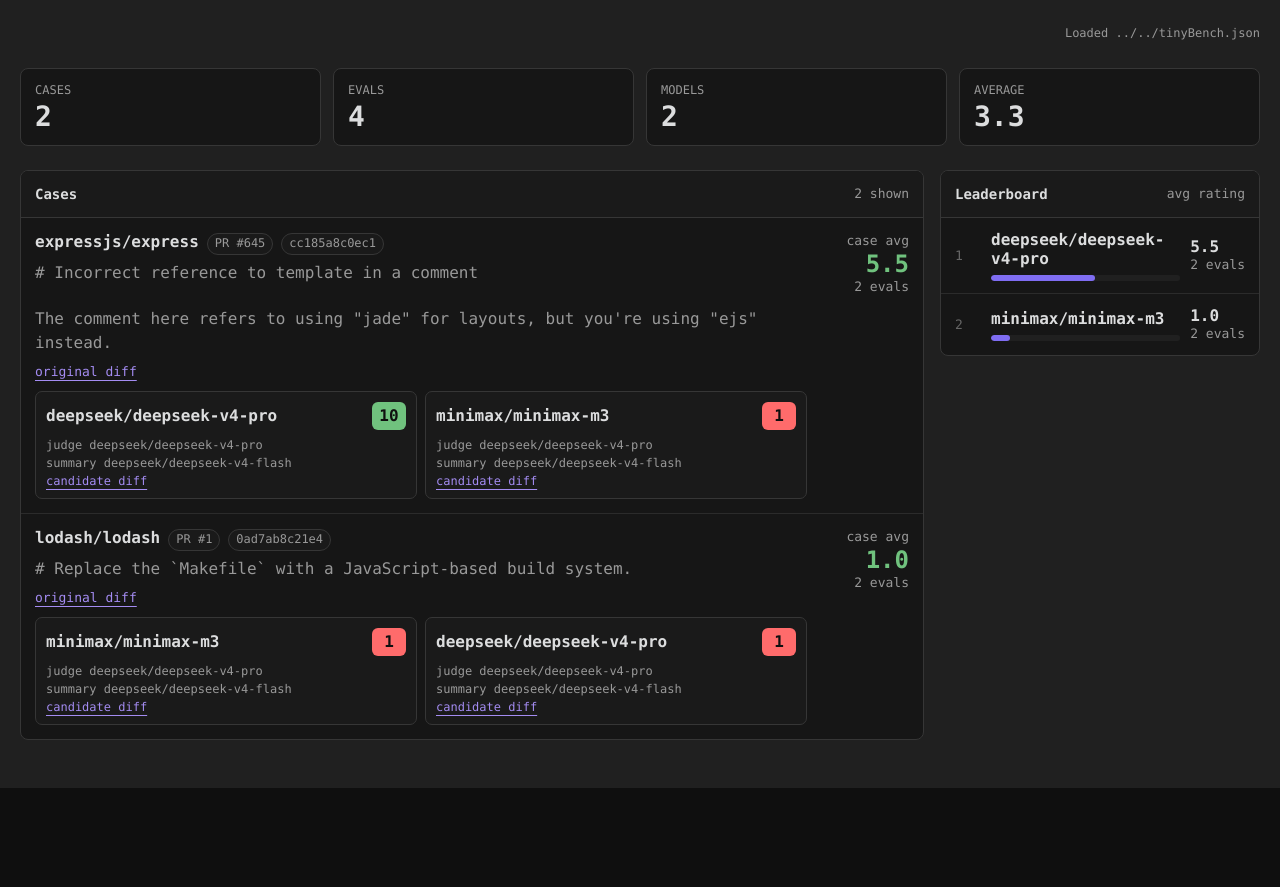
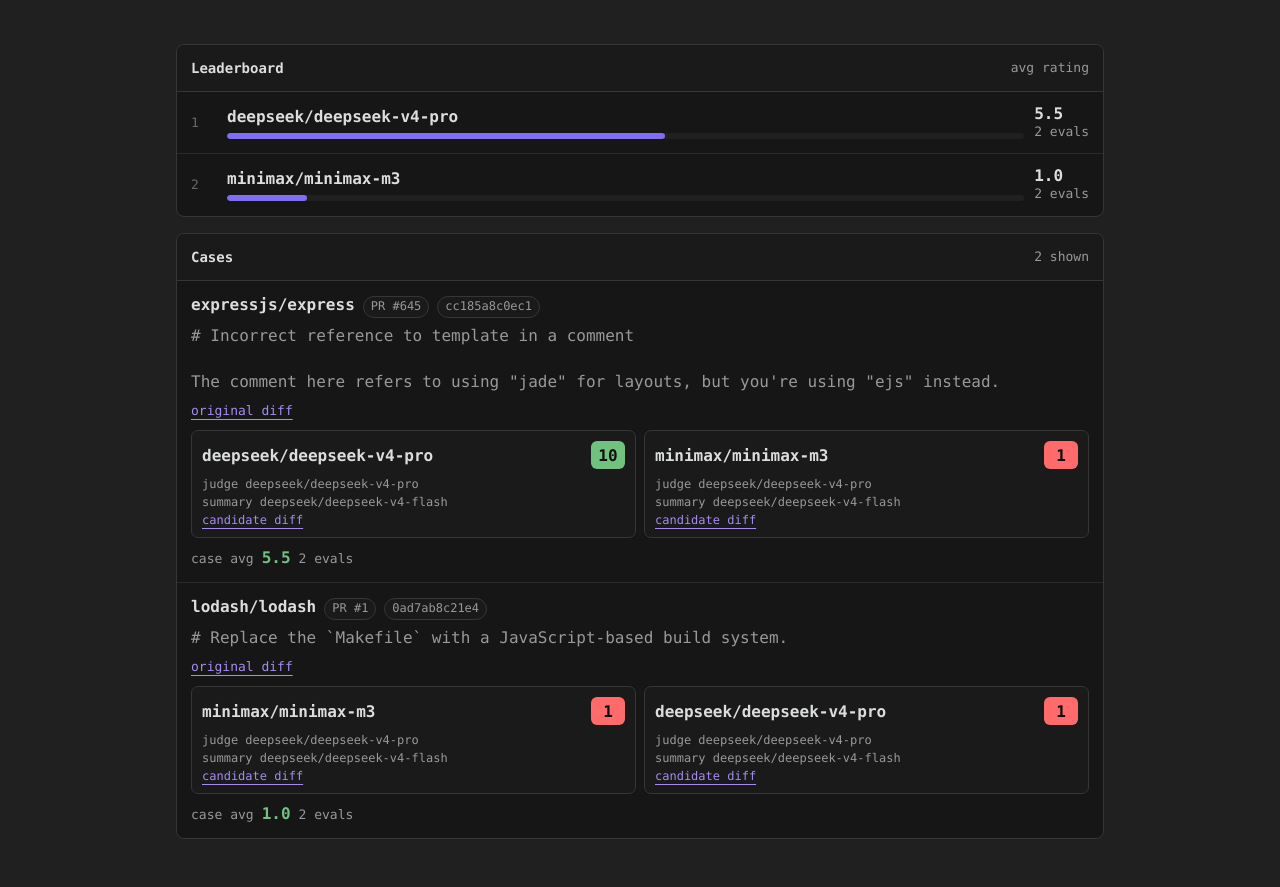
Before and after one commit to vivekascoder/tiny-eval, a website: page lp/tinybench/index.html in a window 1280 px wide. Shown: the part 71-958 px from the top of the page. Before the commit the page ends 859 px from the top, so only its background shows below. Drawn offline with Linux system fonts and the light colour scheme; a web font is replaced by a local one.

Commit message:
Refine TinyBench landing viewer

```diff
--- /dev/null
+++ b/lp/tinyBench.json
@@ -0,0 +1,48 @@
+[
+  {
+    "repo": "lodash/lodash",
+    "commit": "0ad7ab8c21e496f13d492e67800b057d73bdae45",
+    "pr": 1,
+    "prDocs": "# Replace the `Makefile` with a JavaScript-based build system.",
+    "prDiff": "evals/eval_run_2026-06-14T10-57-53-792Z/diffs/pr-1-0ad7ab8c21e4-original.diff",
+    "evals": [
+      {
+        "evalLLM": "minimax/minimax-m3",
+        "prSummaryLLM": "deepseek/deepseek-v4-flash",
+        "evalJudgeLLM": "deepseek/deepseek-v4-pro",
+        "rating": 1,
+        "evalLLMChangesDiff": "evals/eval_run_2026-06-14T10-57-53-792Z/diffs/pr-1-002-minimax_minimax-m3-candidate.diff"
+      },
+      {
+        "evalLLM": "deepseek/deepseek-v4-pro",
+        "prSummaryLLM": "deepseek/deepseek-v4-flash",
+        "evalJudgeLLM": "deepseek/deepseek-v4-pro",
+        "rating": 1,
+        "evalLLMChangesDiff": "evals/eval_run_2026-06-14T10-57-53-792Z/diffs/pr-1-001-deepseek_deepseek-v4-pro-candidate.diff"
+      }
+    ]
+  },
+  {
+    "repo": "expressjs/express",
+    "commit": "cc185a8c0ec18e9aa531e9d9395d5e349b07485e",
+    "pr": 645,
+    "prDocs": "# Incorrect reference to template in a comment\n\nThe comment here refers to using \"jade\" for layouts, but you're using \"ejs\" instead.",
+    "prDiff": "evals/eval_run_2026-06-14T11-03-11-320Z/diffs/pr-645-cc185a8c0ec1-original.diff",
+    "evals": [
+      {
+        "evalLLM": "deepseek/deepseek-v4-pro",
+        "prSummaryLLM": "deepseek/deepseek-v4-flash",
+        "evalJudgeLLM": "deepseek/deepseek-v4-pro",
+        "rating": 10,
+        "evalLLMChangesDiff": "evals/eval_run_2026-06-14T11-03-11-320Z/diffs/pr-645-001-deepseek_deepseek-v4-pro-candidate.diff"
+      },
+      {
+        "evalLLM": "minimax/minimax-m3",
+        "prSummaryLLM": "deepseek/deepseek-v4-flash",
+        "evalJudgeLLM": "deepseek/deepseek-v4-pro",
+        "rating": 1,
+        "evalLLMChangesDiff": "evals/eval_run_2026-06-14T11-03-11-320Z/diffs/pr-645-002-minimax_minimax-m3-candidate.diff"
+      }
+    ]
+  }
+]
--- a/lp/tinybench/index.html
+++ b/lp/tinybench/index.html
@@ -57,9 +57,10 @@
     }
 
     .shell {
-      width: min(1240px, calc(100% - 32px));
-      margin: 0 auto;
-      padding: 28px 0 48px;
+      width: 100%;
+      max-width: 60rem;
+      margin-inline: auto;
+      padding: 28px 16px 48px;
     }
 
     .topbar {
@@ -72,9 +73,11 @@
     }
 
     .topbar-inner {
-      width: min(1240px, calc(100% - 32px));
+      width: 100%;
+      max-width: 60rem;
       min-height: 68px;
-      margin: 0 auto;
+      margin-inline: auto;
+      padding-inline: 16px;
       display: flex;
       align-items: center;
       justify-content: space-between;
@@ -169,51 +172,10 @@
       color: var(--text-normal);
     }
 
-    .file-input {
-      position: absolute;
-      width: 1px;
-      height: 1px;
-      opacity: 0;
-      pointer-events: none;
-    }
-
-    .stats {
-      display: grid;
-      grid-template-columns: repeat(4, minmax(0, 1fr));
-      gap: 12px;
-      margin: 24px 0;
-    }
-
-    .stat {
-      border: 1px solid var(--background-modifier-border);
-      border-radius: 8px;
-      background: var(--background-secondary);
-      padding: 14px;
-      min-width: 0;
-    }
-
-    .stat span {
-      display: block;
-      color: var(--text-muted);
-      font-size: 12px;
-      text-transform: uppercase;
-      letter-spacing: 0;
-    }
-
-    .stat strong {
-      display: block;
-      margin-top: 6px;
-      color: var(--text-normal);
-      font-size: 28px;
-      line-height: 1;
-      overflow-wrap: anywhere;
-    }
-
     .layout {
       display: grid;
-      grid-template-columns: minmax(0, 1fr) 320px;
       gap: 16px;
-      align-items: start;
+      margin-top: 18px;
     }
 
     .panel {
@@ -246,9 +208,6 @@
     }
 
     .case-row {
-      display: grid;
-      grid-template-columns: minmax(0, 1fr) auto;
-      gap: 14px;
       padding: 14px;
       border-bottom: 1px solid var(--line);
     }
@@ -358,13 +317,15 @@
     }
 
     .case-score {
-      min-width: 88px;
-      text-align: right;
+      display: flex;
+      align-items: baseline;
+      gap: 8px;
+      margin-top: 10px;
+      color: var(--text-muted);
     }
 
     .case-score strong {
-      display: block;
-      font-size: 24px;
+      font-size: 16px;
       color: var(--green);
     }
 
@@ -411,13 +372,6 @@
       line-height: 1.45;
     }
 
-    .status {
-      min-height: 18px;
-      color: var(--text-muted);
-      font-size: 12px;
-      text-align: right;
-    }
-
     @media (max-width: 920px) {
       .topbar-inner {
         align-items: stretch;
@@ -429,31 +383,18 @@
         justify-content: flex-start;
       }
 
-      .stats {
-        grid-template-columns: repeat(2, minmax(0, 1fr));
-      }
-
-      .layout {
-        grid-template-columns: 1fr;
-      }
-
       .case-score {
         text-align: left;
       }
     }
 
     @media (max-width: 620px) {
-      .shell,
-      .topbar-inner {
-        width: min(100% - 20px, 1240px);
+      .shell {
+        padding-inline: 10px;
       }
 
-      .stats {
-        grid-template-columns: 1fr;
-      }
-
-      .case-row {
-        grid-template-columns: 1fr;
+      .topbar-inner {
+        padding-inline: 10px;
       }
 
       .search,
@@ -486,23 +427,20 @@
           <option value="repo">Repository</option>
           <option value="evals-desc">Most evals</option>
         </select>
-        <label class="button" for="file">Load JSON</label>
-        <input id="file" class="file-input" type="file" accept="application/json,.json">
       </div>
     </div>
   </header>
 
   <main class="shell">
-    <div id="status" class="status">Loading ../../tinyBench.json</div>
+    <section class="layout">
+      <aside class="panel">
+        <div class="panel-head">
+          <h2 class="panel-title">Leaderboard</h2>
+          <div class="subtle">avg rating</div>
+        </div>
+        <div id="leaderboard" class="leaderboard"></div>
+      </aside>
 
-    <section class="stats" aria-label="TinyBench summary">
-      <div class="stat"><span>Cases</span><strong id="caseCount">0</strong></div>
-      <div class="stat"><span>Evals</span><strong id="evalCount">0</strong></div>
-      <div class="stat"><span>Models</span><strong id="modelCount">0</strong></div>
-      <div class="stat"><span>Average</span><strong id="avgScore">0.0</strong></div>
-    </section>
-
-    <section class="layout">
       <div class="panel">
         <div class="panel-head">
           <h2 class="panel-title">Cases</h2>
@@ -510,14 +448,6 @@
         </div>
         <div id="cases" class="bench-list"></div>
       </div>
-
-      <aside class="panel">
-        <div class="panel-head">
-          <h2 class="panel-title">Leaderboard</h2>
-          <div class="subtle">avg rating</div>
-        </div>
-        <div id="leaderboard" class="leaderboard"></div>
-      </aside>
     </section>
   </main>
 
@@ -529,14 +459,8 @@
     };
 
     const els = {
-      status: document.querySelector("#status"),
       search: document.querySelector("#search"),
       sort: document.querySelector("#sort"),
-      file: document.querySelector("#file"),
-      caseCount: document.querySelector("#caseCount"),
-      evalCount: document.querySelector("#evalCount"),
-      modelCount: document.querySelector("#modelCount"),
-      avgScore: document.querySelector("#avgScore"),
       visibleCount: document.querySelector("#visibleCount"),
       cases: document.querySelector("#cases"),
       leaderboard: document.querySelector("#leaderboard"),
@@ -553,53 +477,25 @@
         state.sort = els.sort.value;
         render();
       });
-      els.file.addEventListener("change", loadSelectedFile);
 
       try {
-        const response = await fetch("../../tinyBench.json", { cache: "no-store" });
+        const response = await fetch("../tinyBench.json", { cache: "no-store" });
         if (!response.ok) {
           throw new Error(`HTTP ${response.status}`);
         }
-        setData(await response.json(), "../../tinyBench.json");
+        setData(await response.json(), "../tinyBench.json");
       } catch (error) {
-        els.status.textContent = "Could not fetch ../../tinyBench.json. Use Load JSON if opening this file directly.";
         setData([], null);
       }
     }
 
-    function loadSelectedFile(event) {
-      const file = event.target.files && event.target.files[0];
-      if (!file) return;
-
-      const reader = new FileReader();
-      reader.addEventListener("load", () => {
-        try {
-          setData(JSON.parse(String(reader.result)), file.name);
-        } catch (error) {
-          els.status.textContent = `Could not parse ${file.name}`;
-        }
-      });
-      reader.readAsText(file);
-    }
-
     function setData(data, source) {
       state.data = Array.isArray(data) ? data : [];
-      if (source) {
-        els.status.textContent = `Loaded ${source}`;
-      }
       render();
     }
 
     function render() {
       const allEvals = state.data.flatMap((item) => normalizeEvals(item));
-      const models = new Set(allEvals.map((entry) => entry.evalLLM));
-      const avg = allEvals.length ? average(allEvals.map((entry) => entry.rating)) : 0;
-
-      els.caseCount.textContent = String(state.data.length);
-      els.evalCount.textContent = String(allEvals.length);
-      els.modelCount.textContent = String(models.size);
-      els.avgScore.textContent = avg.toFixed(1);
-
       renderLeaderboard(allEvals);
       renderCases();
     }
--- a/src/tiny-bench.ts
+++ b/src/tiny-bench.ts
@@ -3,6 +3,7 @@ import { resolve } from "node:path";
 import type { EvalDatasetItem, EvalResult, TinyBenchItem } from "./types.ts";
 
 export const tinyBenchPath = resolve("tinyBench.json");
+export const lpTinyBenchPath = resolve("lp", "tinyBench.json");
 
 export async function persistTinyBenchResult(
   item: EvalDatasetItem,
@@ -49,6 +50,9 @@ export async function persistTinyBenchResult(
   }
 
   await writeTinyBench(filePath, bench);
+  if (filePath === tinyBenchPath) {
+    await writeTinyBench(lpTinyBenchPath, bench);
+  }
 }
 
 async function readTinyBench(filePath: string): Promise<TinyBenchItem[]> {
```
